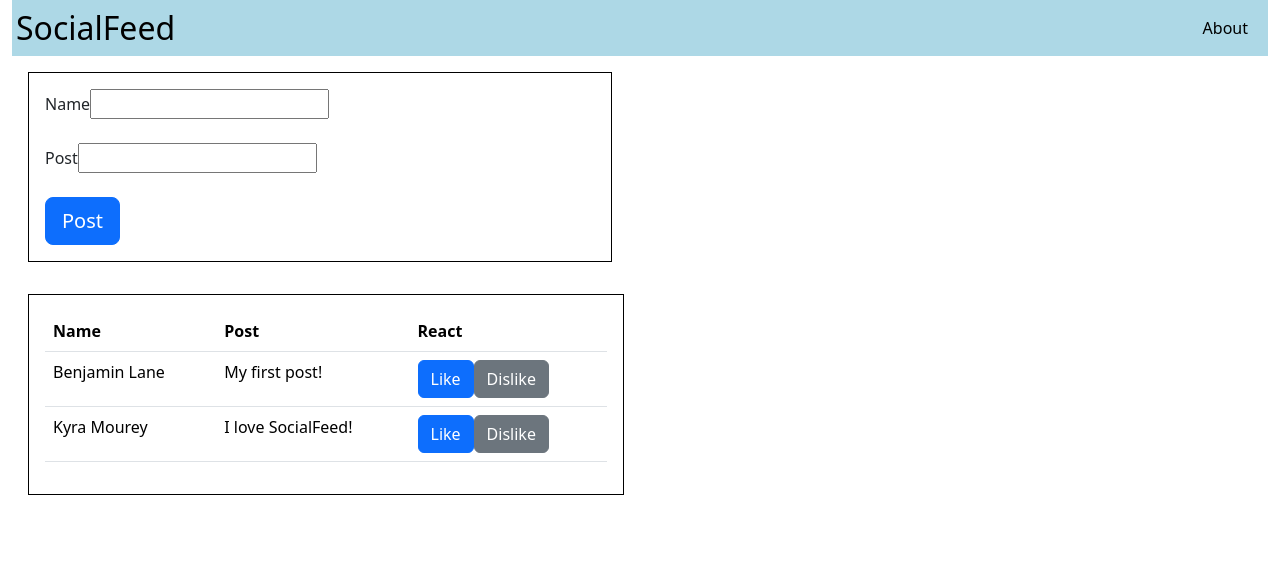
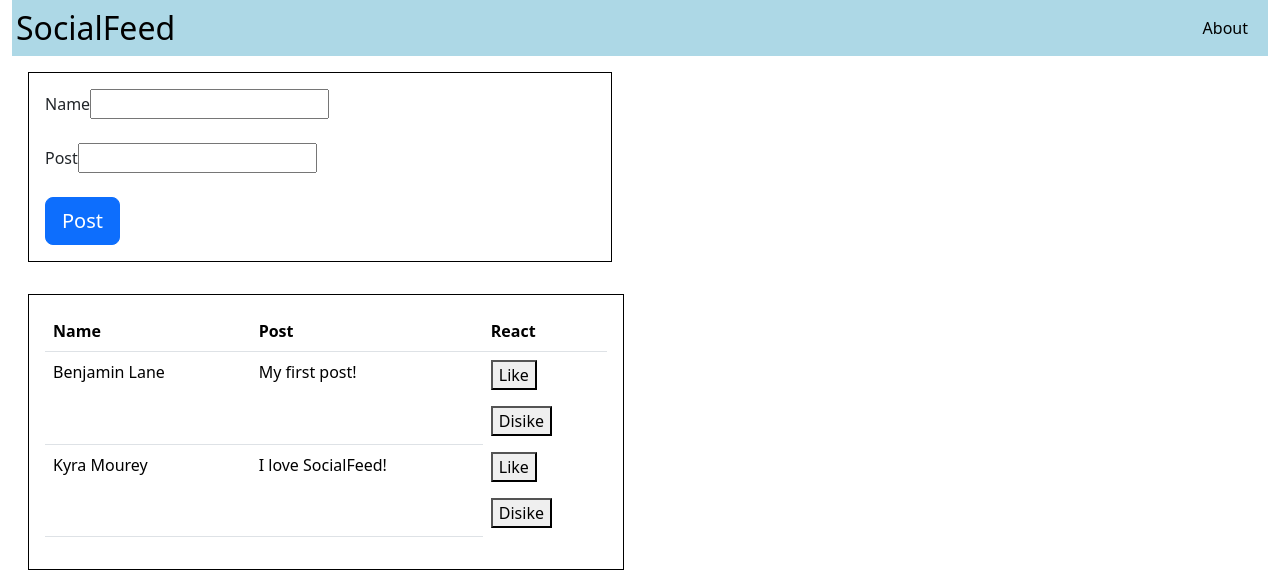
Before and after one commit to Benjameslane/Social_Feed1, a React (Create React App) app: page / in a window 1280 px wide. Shown: the top 576 px of the page. Built offline with nearby package versions, Linux system fonts and the light colour scheme.

Commit message:
added button functionality

```diff
--- a/src/Components/PostList/PostList.jsx
+++ b/src/Components/PostList/PostList.jsx
@@ -1,3 +1,6 @@
+import StatusButton from "../StatusButton/StatusButton";
+
+
 
 const PostList = (props) => {
     return (
@@ -17,8 +20,9 @@ const PostList = (props) => {
 
                 <td>{entry.Name}</td>
                 <td>{entry.Post}</td>
-                <td> <button type="button" class="btn btn btn-primary" enabled>Like</button>
-                <button type="button" class="btn btn-secondary btn" enabled>Dislike</button></td>
+                <StatusButton/>
+                {/* <td> <button type="button" class="btn btn btn-primary" enabled>Like</button>
+                <button type="button" class="btn btn-secondary btn" enabled>Dislike</button></td> */}
               </tr>
           );
         })}
--- /dev/null
+++ b/src/Components/StatusButton/StatusButton.css
@@ -0,0 +1,8 @@
+
+
+.like{
+    background-color: green;
+}
+.dislike{
+    background-color: red;
+}
--- /dev/null
+++ b/src/Components/StatusButton/StatusButton.jsx
@@ -0,0 +1,67 @@
+import React, { useState } from "react";
+// import cn from "classnames";
+
+// import { ReactComponent as Hand } from "./hand.svg";
+import './StatusButton.css';
+
+
+const StatusButton = () => {
+  const [userliked, setuserLiked] = useState(false);
+  const [userdislike, setuserDislike] = useState(false);
+  //Function for likes
+  function liked(){
+   //we initially set like to false.Else we set like to true. If liked is true set dislike to false.
+    if(userliked){
+      setuserLiked(false)
+    } else {
+      setuserLiked(true)
+      if(userdislike){
+        setuserDislike(false)
+      }
+    }
+  }
+  function disliked(){
+    if(userdislike){
+      setuserDislike(false)
+    } else {
+      setuserDislike(true)
+      if(userliked){
+        setuserLiked(false)
+      }
+    }
+  }
+
+
+
+//Function for dislikes
+
+
+  return (
+      <><div>
+      <button className={[userliked ? 'like' : null, ''].join('')} type="submit" onClick={liked}>
+        Like
+      </button>
+
+
+
+    </div><div>  <button className={[userdislike ? 'dislike' : null, ''].join('')} type="submit" onClick={disliked}>
+      Disike
+    </button></div></>
+
+    // <button
+    //   onClick={() => setLiked(!liked)}
+    //   onAnimationEnd={() => setClicked(false)}
+    //   className={cn("like-button-wrapper", {
+    //     liked,
+    //   })}
+    // >
+    //   <div className="like-button">
+    //     <Hand />
+    //     <span>Like</span>
+    //     <span className={cn("suffix", { liked })}>d</span>
+    //   </div>
+    // </button>
+  );
+};
+
+export default StatusButton;
```
Also changed, not shown: src/Components/LikeButton.jsx (deleted, +0 -27 lines).
